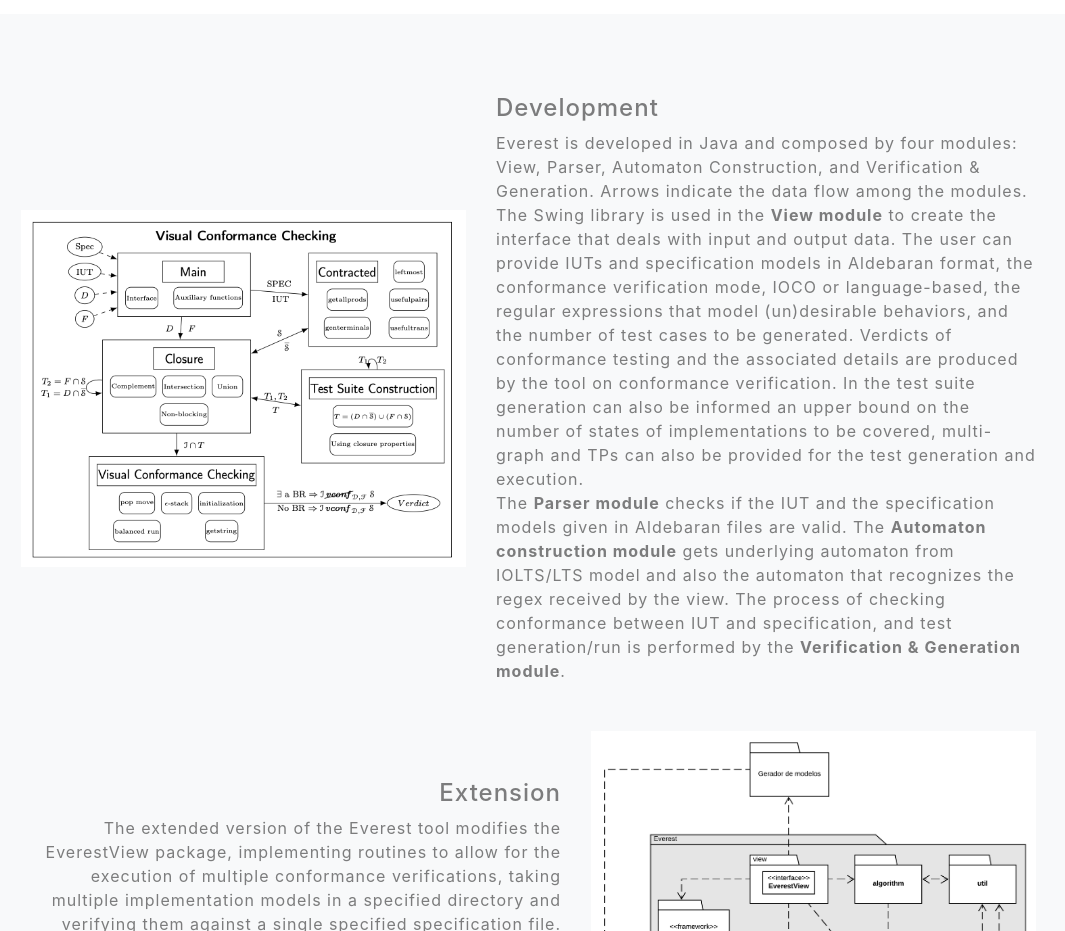
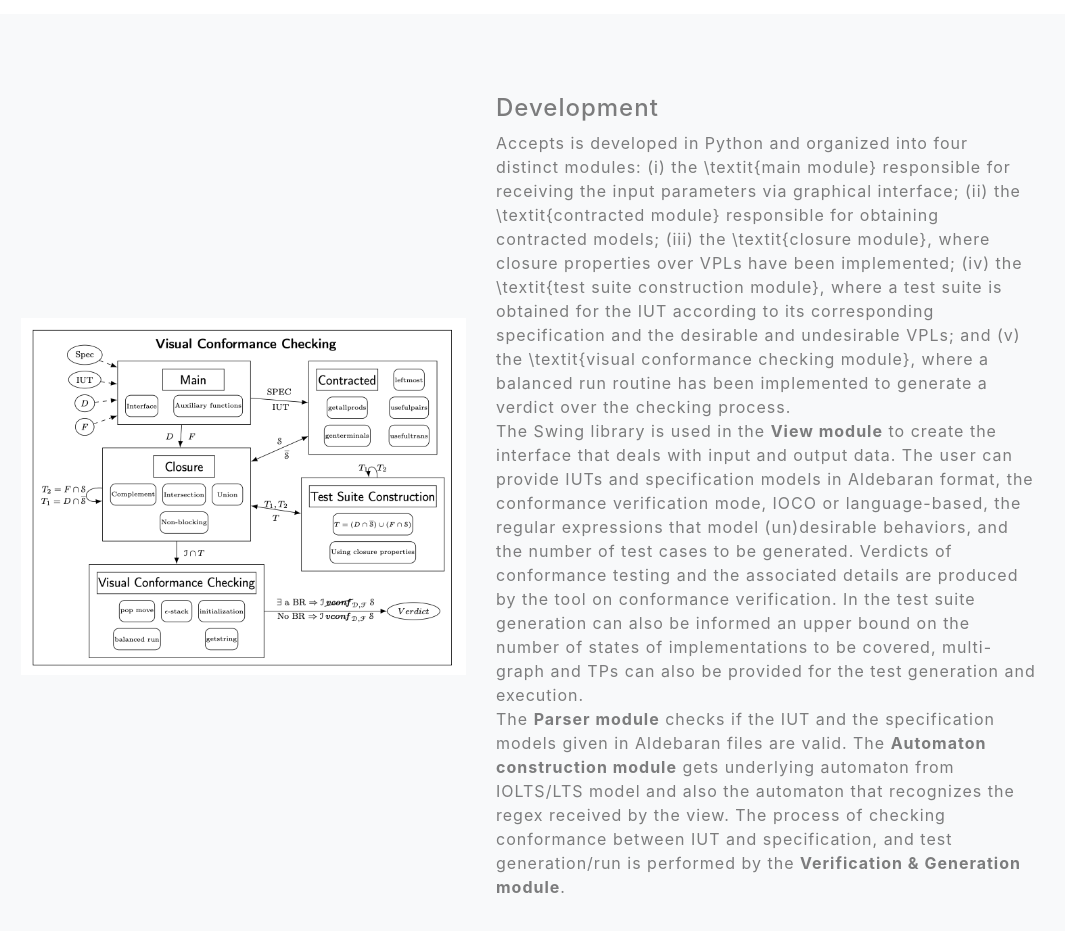
Before and after one commit to accepts-site/accepts-site.github.io, a website with bundled scripts: page index.html in a window 1280 px wide. Shown: the part 1200-2131 px from the top of the page, without its empty margins (64-1129 px from the left). Built offline with nearby package versions, Linux system fonts and the light colour scheme.

Commit message:
Update index.html

```diff
--- a/index.html
+++ b/index.html
@@ -98,9 +98,13 @@
           <div class="featured-text text-center text-lg-left">
             <h4 class="text-black-50">Development</h4>
               <p class="text-black-50 mb-0">
-                Everest is developed in Java and composed by four modules: View, Parser, Automaton Construction, and Verification & Generation.
-                Arrows indicate the data flow among the modules.
-              </p>
+		Accepts is developed in Python and organized into four distinct modules:
+(i) the \textit{main module} responsible for receiving the input parameters via graphical interface;
+(ii) the \textit{contracted module} responsible for obtaining contracted models;
+(iii) the \textit{closure module}, where closure properties over VPLs have been implemented;
+(iv) the \textit{test suite construction module}, where a test suite is obtained for the IUT according to its corresponding specification and the desirable and undesirable VPLs; and
+(v) the \textit{visual conformance checking module}, where a balanced run routine has been implemented to generate a verdict over the checking process.
+</p>
               <p class="text-black-50 mb-0">
                 The Swing library is used in the <b>View module</b> to create the interface that deals with input and output data.
                 The user can provide IUTs and specification models in Aldebaran format, the conformance verification mode, IOCO or language-based,
```
